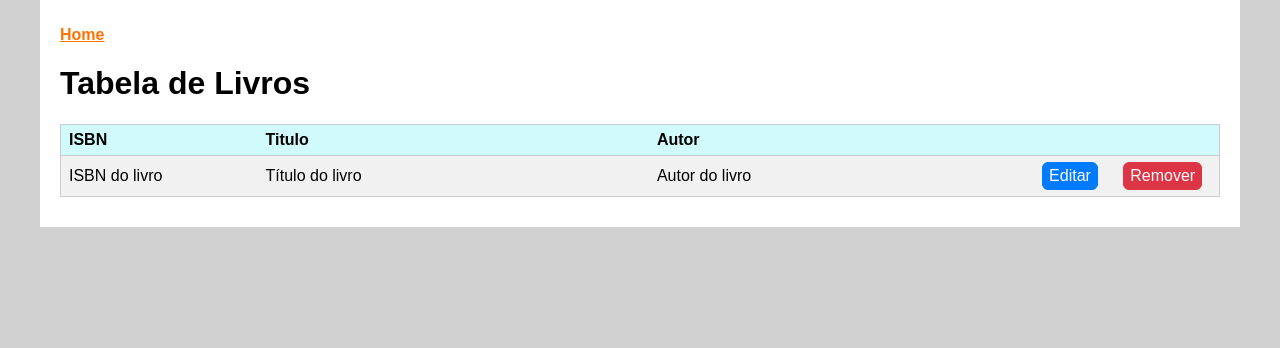
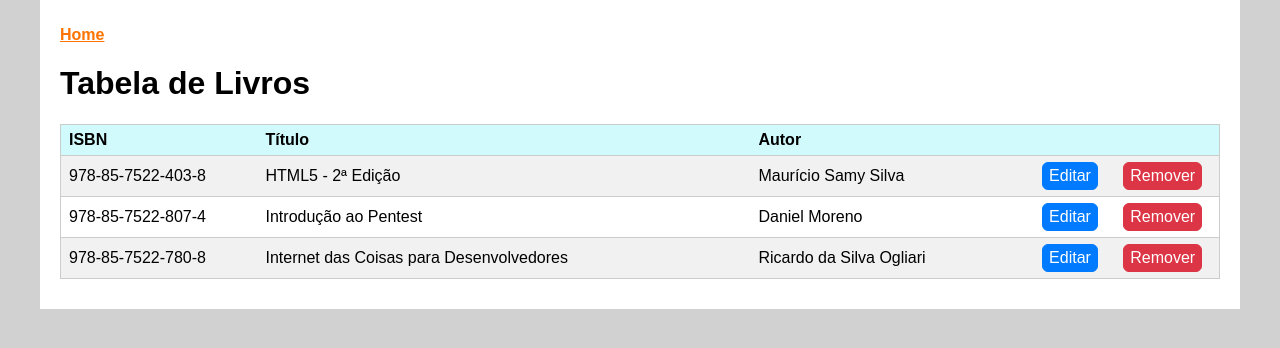
Before and after one commit to moraisalysson/react-crud-maujor, a React (Create React App) app: page / in a window 1280 px wide. Shown: the top 348 px of the page. Built offline with nearby package versions, Linux system fonts and the light colour scheme.

Commit message:
passo 2 - dados na tabela

```diff
--- a/src/App.js
+++ b/src/App.js
@@ -5,14 +5,31 @@ import TabelaLivros from "./components/TabelaLivros";
 class App extends Component {
   state = {
     livros: [
-
-    ]
+      {
+        id: 1,
+        isbn: "978-85-7522-403-8",
+        titulo: "HTML5 - 2ª Edição",
+        autor: "Maurício Samy Silva",
+      },
+      {
+        id: 2,
+        isbn: "978-85-7522-807-4",
+        titulo: "Introdução ao Pentest",
+        autor: "Daniel Moreno",
+      },
+      {
+        id: 3,
+        isbn: "978-85-7522-780-8",
+        titulo: "Internet das Coisas para Desenvolvedores",
+        autor: "Ricardo da Silva Ogliari",
+      },
+    ],
   }
   render() {
     return (
       <div className='App'>
         <Menu />
-        <TabelaLivros />
+        <TabelaLivros livros={this.state.livros} />
       </div>
     )
   }
--- a/src/components/TabelaLivros.js
+++ b/src/components/TabelaLivros.js
@@ -1,24 +1,28 @@
 import React from "react";
 
-const TabelaLivros = () => {
+const TabelaLivros = ({ livros }) => {
     return (
         <div className="livros">
             <h1>Tabela de Livros</h1>
+            {livros.length === 0 && <h2>Nenhum livro cadastrado!</h2>}
+            {livros.length > 0 &&
                 <table className="tabela">
                     <thead>
                         <tr>
                             <th width="17%">ISBN</th>
-                        <th>Titulo</th>
+                            <th>Título</th>
                             <th>Autor</th>
                             <th width="7%"></th>
                             <th width="9%"></th>
                         </tr>
                     </thead>
                     <tbody>
-                    <tr>
-                        <td>ISBN do livro</td>
-                        <td>Título do livro</td>
-                        <td>Autor do livro</td>
+
+                        {livros.map(livro =>
+                            <tr key={livro.id}>
+                                <td>{livro.isbn}</td>
+                                <td>{livro.titulo}</td>
+                                <td>{livro.autor}</td>
                                 <td>
                                     <button className="botao editar">Editar</button>
                                 </td>
@@ -26,8 +30,10 @@ const TabelaLivros = () => {
                                     <button className="botao remover">Remover</button>
                                 </td>
                             </tr>
+                        )}
                     </tbody>
                 </table>
+            }
         </div>
     );
 }
```
Lines whose indentation alone changed are shown as unchanged.
